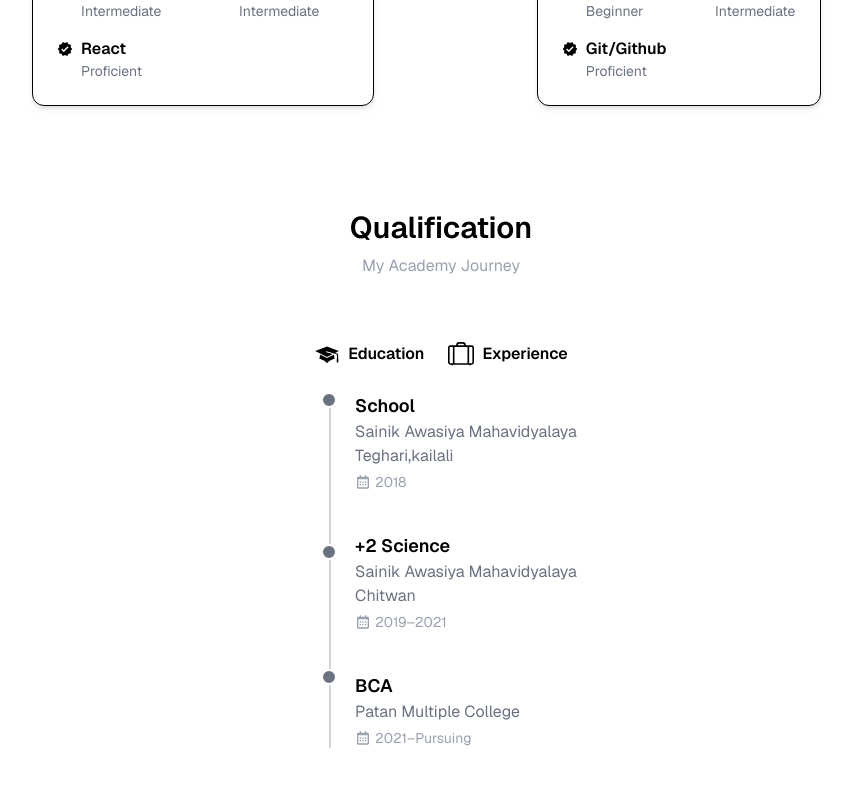
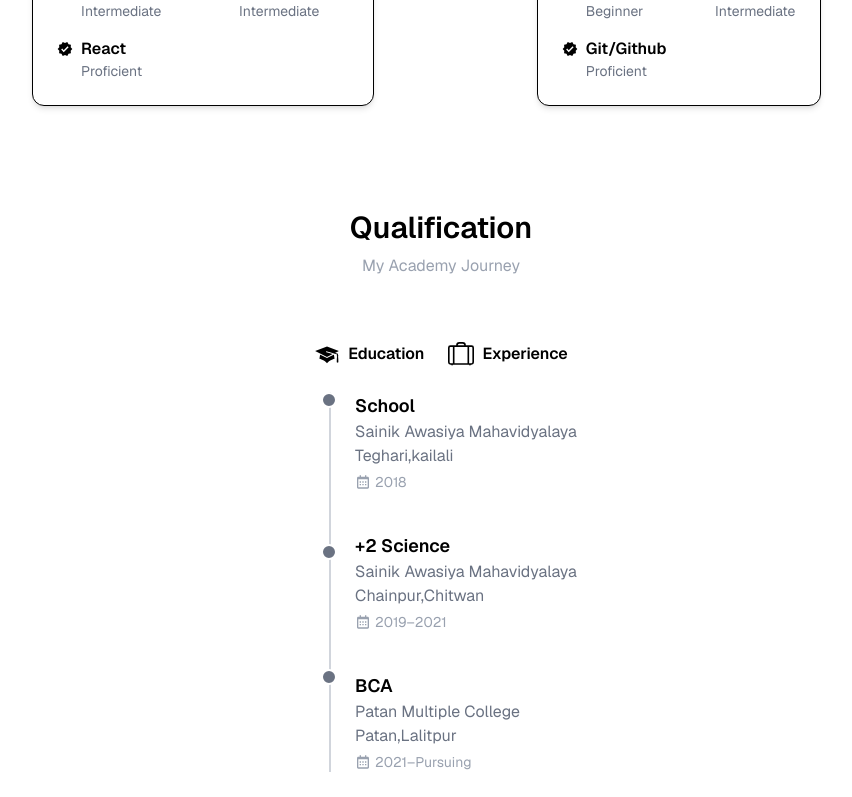
Before and after one commit to ashim086/my-portfolio, a Next.js app: page / in a window 1280 px wide. Shown: the part 2000-2797 px from the top of the page, without its empty margins (199-1051 px from the left). Built offline with nearby package versions, Linux system fonts and the light colour scheme.

Commit message:
double toast resolve

```diff
--- a/src/app/components/home/herosection.tsx
+++ b/src/app/components/home/herosection.tsx
@@ -1,13 +1,28 @@
+'use client'
+
 import { socialLinks } from '@/app/api/scoaillinks'
 import Image from 'next/image'
 import Link from 'next/link'
-import React from 'react'
+import React, { useEffect } from 'react'
+import toast from 'react-hot-toast'
 import { BiDownArrowAlt, BiMouse } from 'react-icons/bi'
 import { PiHandWaving } from 'react-icons/pi'
 import { TbBrandTelegram } from 'react-icons/tb'
 
 function HeroSection() {
 
+
+    toast.dismiss('dev-mode-toast');
+    toast('Portfolio is still in development. Please switch to Desktop Mode.', {
+        id: 'dev-mode-toast',
+        icon: '⚠️',
+        position: 'bottom-center',
+        style: {
+            background: 'white',
+            color: '#000',
+            fontFamily: 'sans-serif',
+        },
+    });
 
     return (
         <main className=' h-[75vh] flex flex-col mt-24 justify-between'>
--- a/src/app/components/home/home.tsx
+++ b/src/app/components/home/home.tsx
@@ -1,29 +1,13 @@
-'use client'
-
-import React, { useEffect } from 'react'
+import React from 'react'
 import HeroSection from './herosection'
 import AboutMe from './aboutme'
 import Skill from './skill'
 import Qualification from './qualitfication'
 import Project from './projects'
 import Contact from './contact'
-import toast from 'react-hot-toast'
 
 function Home() {
 
-    useEffect(() => {
-        toast.dismiss('dev-mode-toast');
-        toast('Portfolio is still in development. Please switch to Desktop Mode.', {
-            id: 'dev-mode-toast',
-            icon: '⚠️',
-            position: 'bottom-center',
-            style: {
-                background: 'white',
-                color: '#000',
-                fontFamily: 'sans-serif',
-            },
-        });
-    }, []);
 
     return (
 
--- a/src/app/components/home/qualitfication.tsx
+++ b/src/app/components/home/qualitfication.tsx
@@ -48,7 +48,7 @@ function Qualification() {
                 <div className="mb-10 ml-6">
                     <div className="absolute -left-2.5 top-[9.5rem] w-4 h-4 bg-gray-500 rounded-full border-2 border-white" />
                     <h3 className="text-lg font-semibold">+2 Science</h3>
-                    <p className="text-gray-500">Sainik Awasiya Mahavidyalaya <br/>Chitwan</p>
+                    <p className="text-gray-500">Sainik Awasiya Mahavidyalaya <br/>Chainpur,Chitwan</p>
                     <div className="flex items-center text-sm text-gray-400 mt-1">
                         <BiCalendar className="w-4 h-4 mr-1" />
                         2019–2021
@@ -58,7 +58,7 @@ function Qualification() {
                 <div className="ml-6">
                     <div className="absolute -left-2.5 top-[17.3rem] w-4 h-4 bg-gray-500 rounded-full border-2 border-white" />
                     <h3 className="text-lg font-semibold">BCA</h3>
-                    <p className="text-gray-500">Patan Multiple College</p>
+                    <p className="text-gray-500">Patan Multiple College<br />Patan,Lalitpur</p>
                     <div className="flex items-center text-sm text-gray-400 mt-1">
                         <BiCalendar className="w-4 h-4 mr-1" />
                         2021–Pursuing
```
